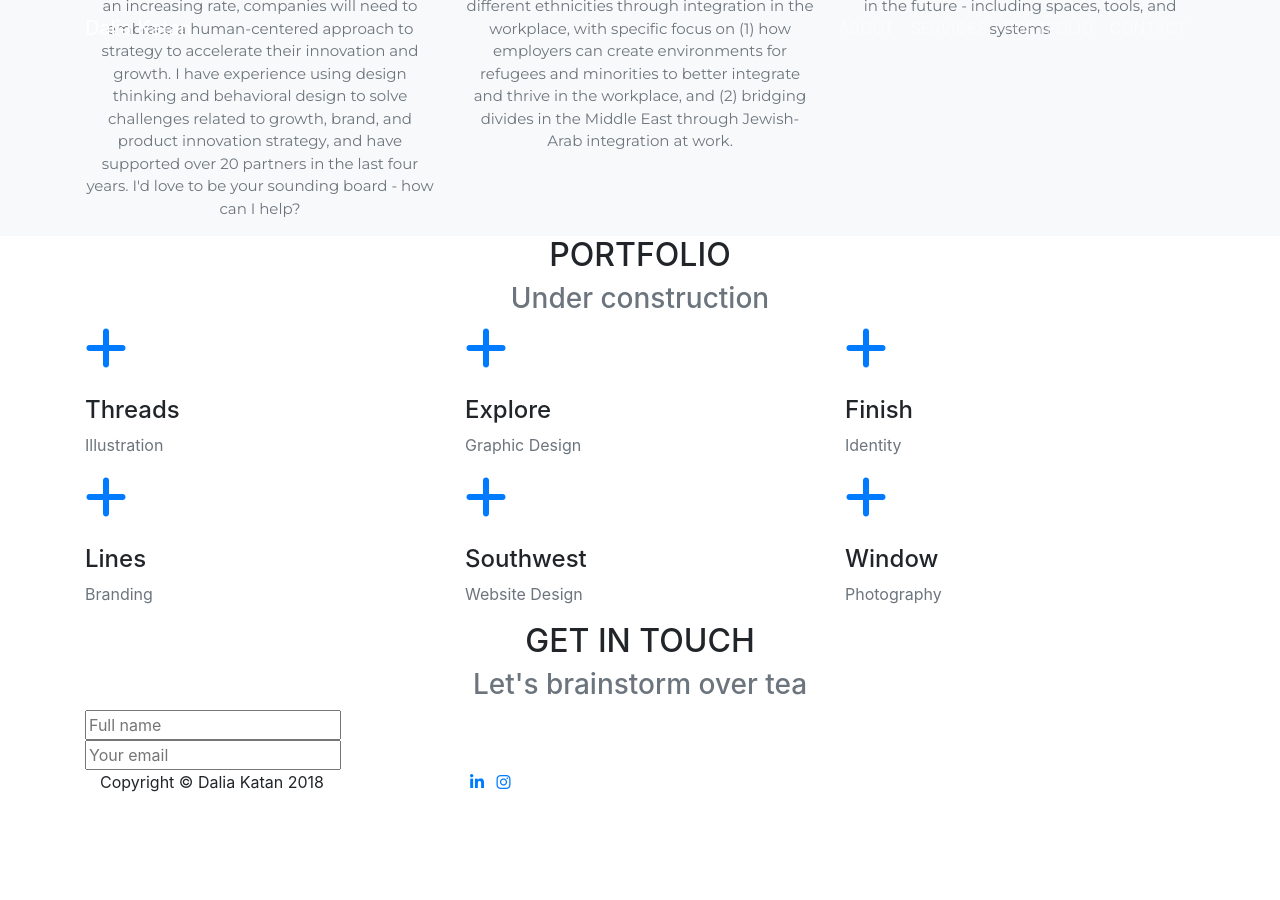
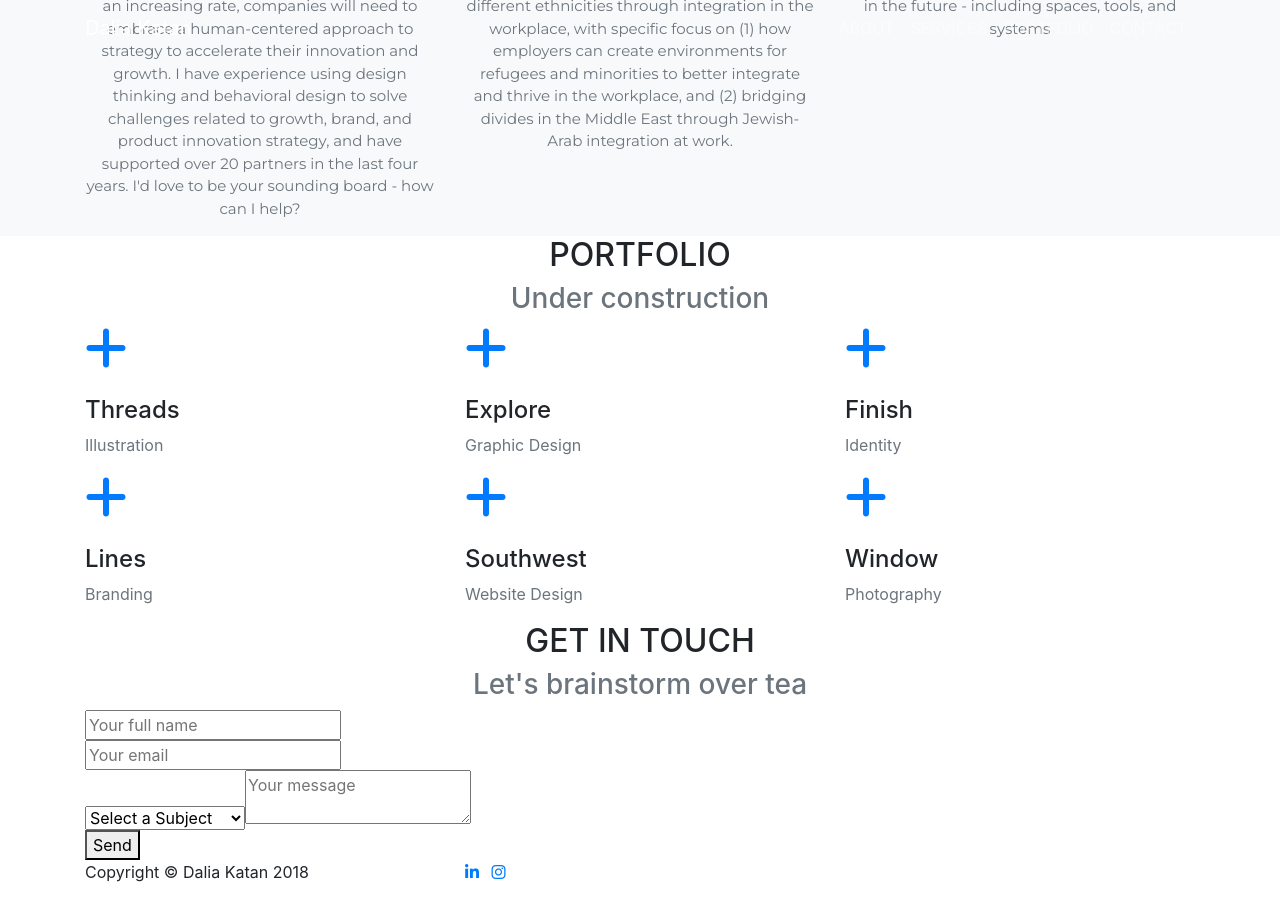
Before and after one commit to dalkat/dalkat.github.io, a Jekyll site: the page built from index.md, in a window 1280 px wide and 900 px high, scrolled down 899 px. Built offline with Jekyll 4.4.1, drawn with Linux system fonts in a browser that asks for light colours; nearby versions of some CDN libraries; some web fonts are replaced; library files that are not in the unit come from our copies; before the commit the page ends 1709 px from its top, so only the background shows below that.

Commit message:
contact 5 design

```diff
--- a/_layouts/home.html
+++ b/_layouts/home.html
@@ -136,9 +136,8 @@ layout: default
         <div class="row">
           <div class="col-lg-12">
             <form method="POST" action="https://formspree.io/dkatan77@gmail.com">
-              <input type="text" name="name" placeholder="Full name"><br>
+              <input type="text" name="name" placeholder="Your full name"><br>
               <input type="email" name="_replyto" placeholder="Your email"><br>
-              <!--input type="text" name="_subject" placeholder="Subject of Email" -- >
               <select id="SubjectForm" name="_subject"><option>Select a Subject</option><option>Consulting Inquiry</option><option>Something Else</option><br><br>
               <textarea name="message" placeholder="Your message"></textarea><br>
               <button type="submit">Send</button>
```
